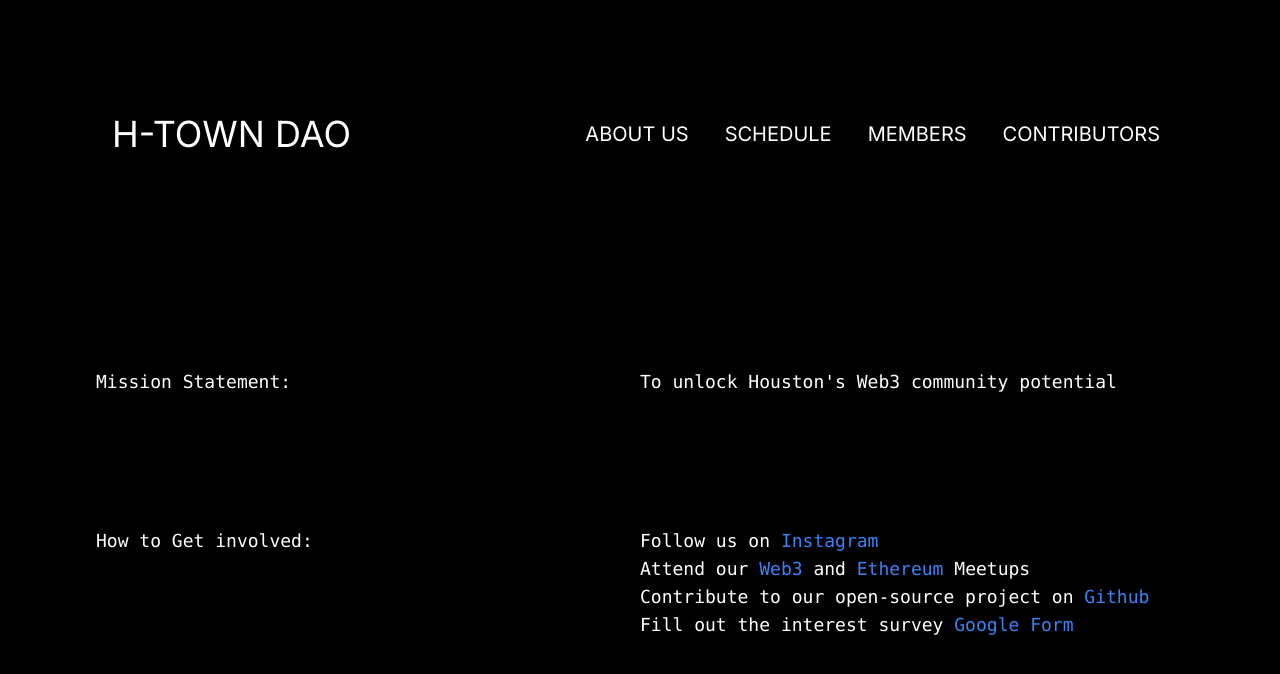
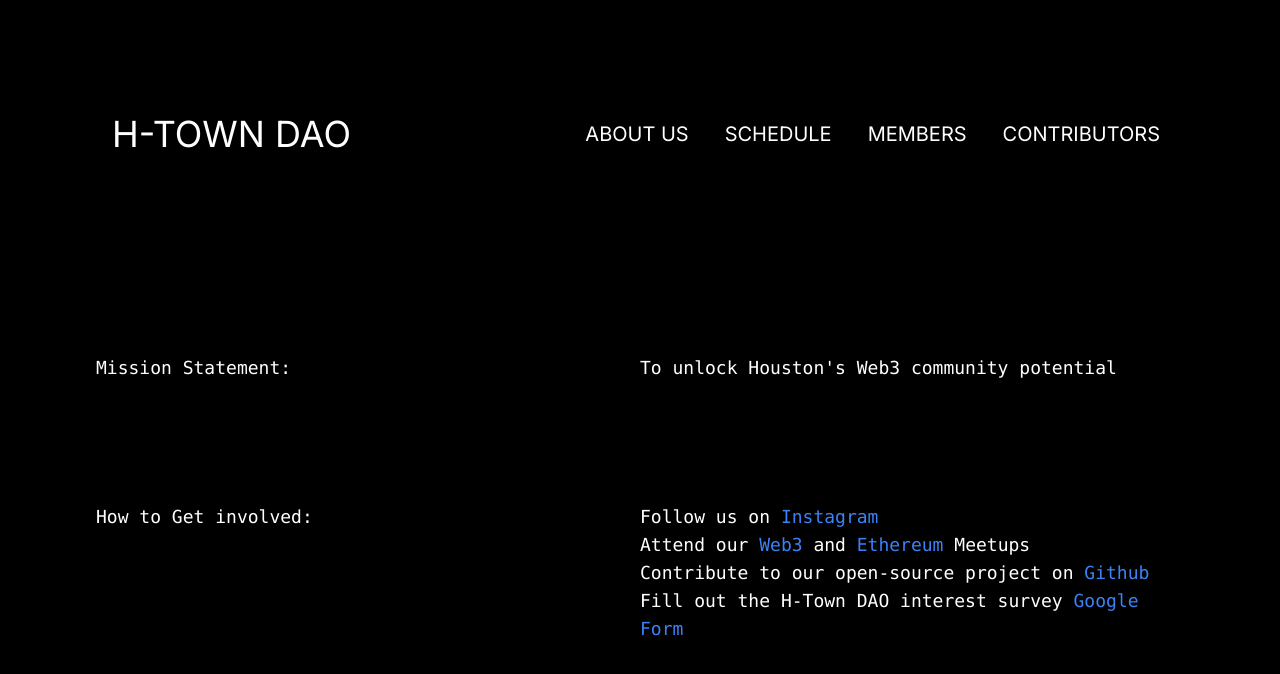
Before and after one commit to h-town-dao/h-town-dao-website, a Next.js app: page / in a window 1280 px wide. Shown: the top 674 px of the page. Built offline with nearby package versions, Linux system fonts and the light colour scheme.

Commit message:
adjusted link and changed wording

```diff
--- a/src/app/page.tsx
+++ b/src/app/page.tsx
@@ -30,7 +30,7 @@ export default function Home() {
               Attend our {create_link('Web3', info.links.web3_meetup_link)} and {create_link('Ethereum', info.links.ethereum_meetup_link)} Meetups
             </li>
             <li>Contribute to our open-source project on {create_link('Github', info.links.github_link)}</li>
-            <li>Fill out the interest survey {create_link('Google Form', info.links.google_form)}</li>
+            <li>Fill out the H-Town DAO interest survey {create_link('Google Form', info.links.google_form)}</li>
           </ul>
         </div>
       </div>
--- a/src/data/data.ts
+++ b/src/data/data.ts
@@ -5,7 +5,7 @@ const info = {
     ethereum_meetup_link: 'https://www.meetup.com/houstonethereum/',
     web3_meetup_link: 'https://www.meetup.com/htownweb3/',
     github_link: 'https://github.com/h-town-dao',
-    google_form: 'https://docs.google.com/forms/d/1Y_ckXo_A5WfAI2Vf8e2-GC_YdJe28N9EXtaTXTOHK_M',
+    google_form: 'https://forms.gle/m1Wd5XqbzxZj46Zp9',
   },
   mission_statement: "To unlock Houston's Web3 community potential",
   schedule: {
```
